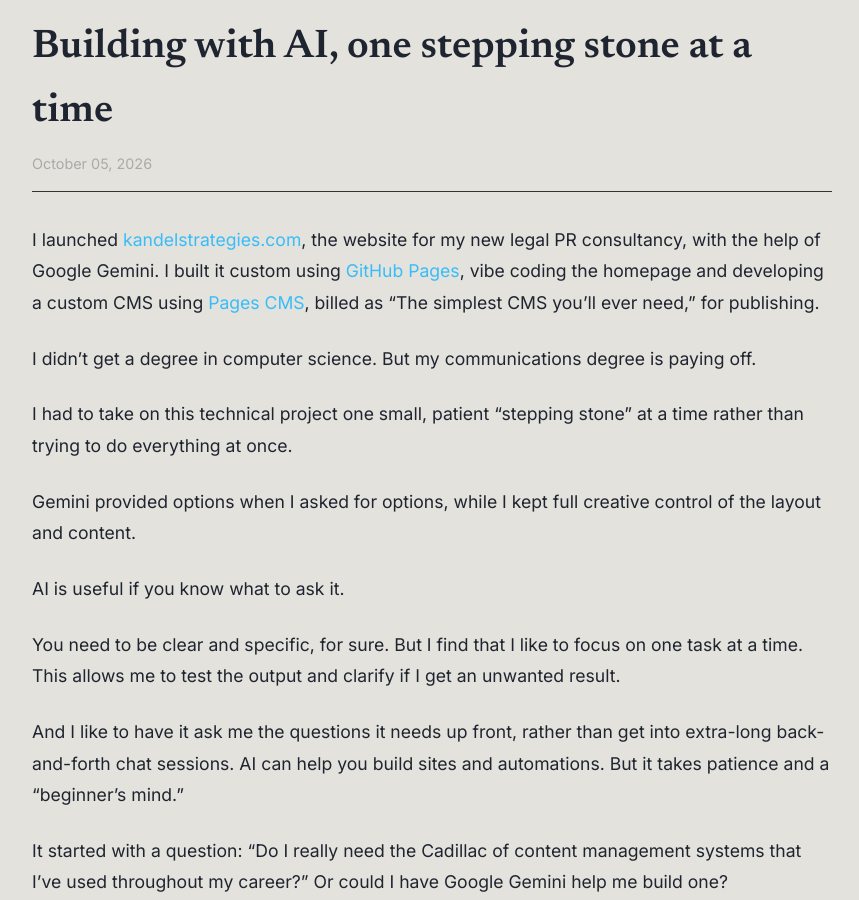
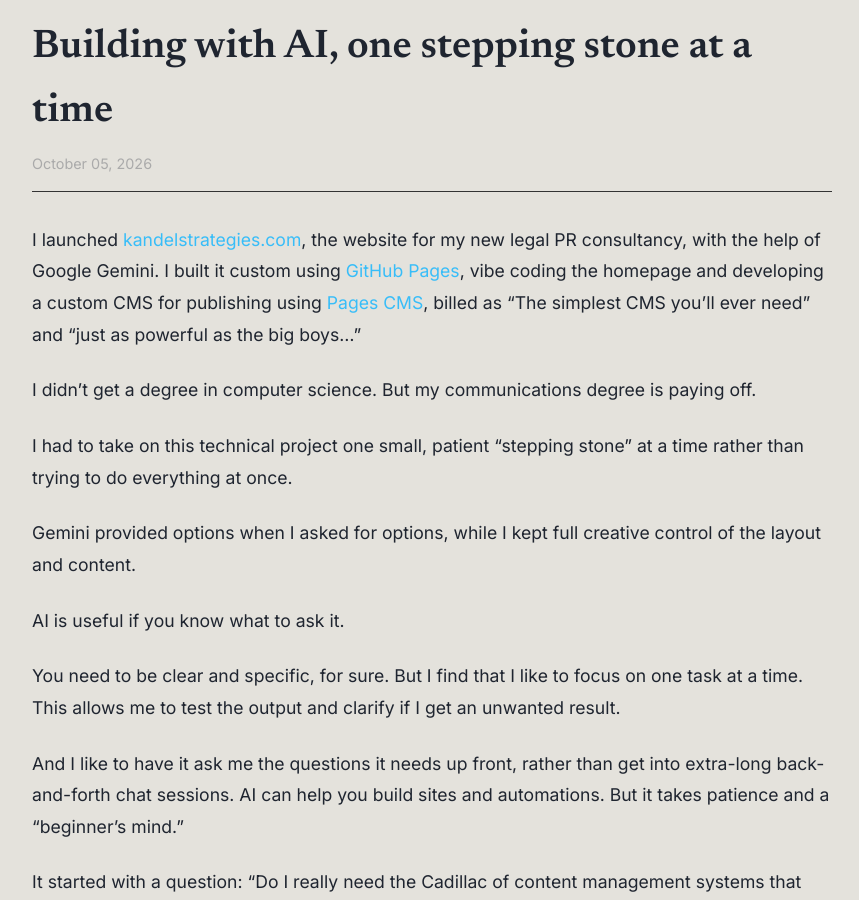
Before and after one commit to jkandel/kandel-website, a Jekyll site: the page built from _posts/2026-10-05-building-with-ai-one-stepping-stone-at-a-time.md, in a window 1280 px wide and 900 px high, scrolled down 630 px. Shown: the whole window, without its empty margins (208-1067 px from the left). Built offline with Jekyll 4.4.1, drawn with Linux system fonts in a browser that asks for light colours.

Commit message:
Update _posts/2026-10-05-building-with-ai-one-stepping-stone-at-a-time.md (via Pages CMS)

```diff
--- a/_posts/2026-10-05-building-with-ai-one-stepping-stone-at-a-time.md
+++ b/_posts/2026-10-05-building-with-ai-one-stepping-stone-at-a-time.md
@@ -4,7 +4,7 @@
 published: true
 image: /images/Forest-path-to-beach.jpg
 ---
-I launched [kandelstrategies.com](http://kandelstrategies.com), the website for my new legal PR consultancy, with the help of Google Gemini. I built it custom using [GitHub Pages](https://docs.github.com/en/pages), vibe coding the homepage and developing a custom CMS using [Pages CMS](http://pagescms.org/), billed as "The simplest CMS you'll ever need," for publishing.
+I launched [kandelstrategies.com](http://kandelstrategies.com), the website for my new legal PR consultancy, with the help of Google Gemini. I built it custom using [GitHub Pages](https://docs.github.com/en/pages), vibe coding the homepage and developing a custom CMS for publishing using [Pages CMS](http://pagescms.org/), billed as "The simplest CMS you'll ever need" and "just as powerful as the big boys..."
 
 I didn't get a degree in computer science. But my communications degree is paying off.
 
```
